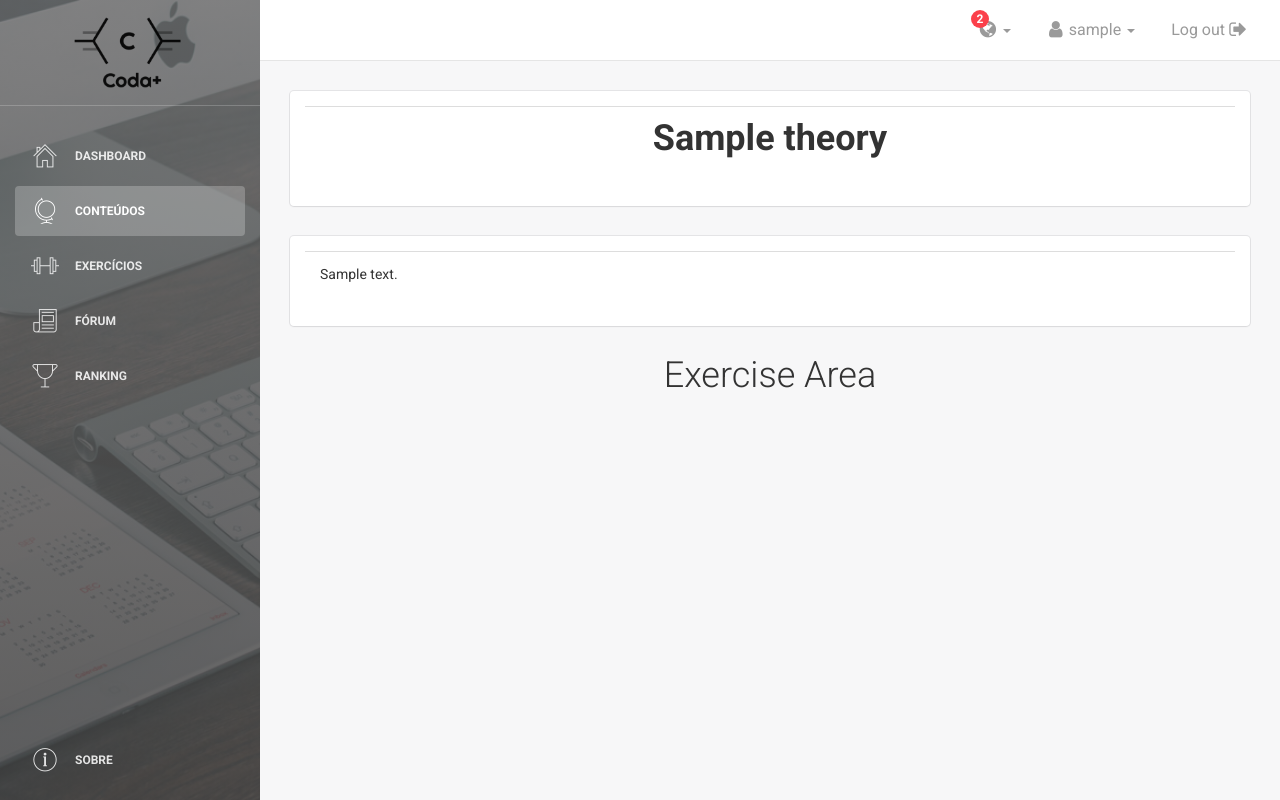
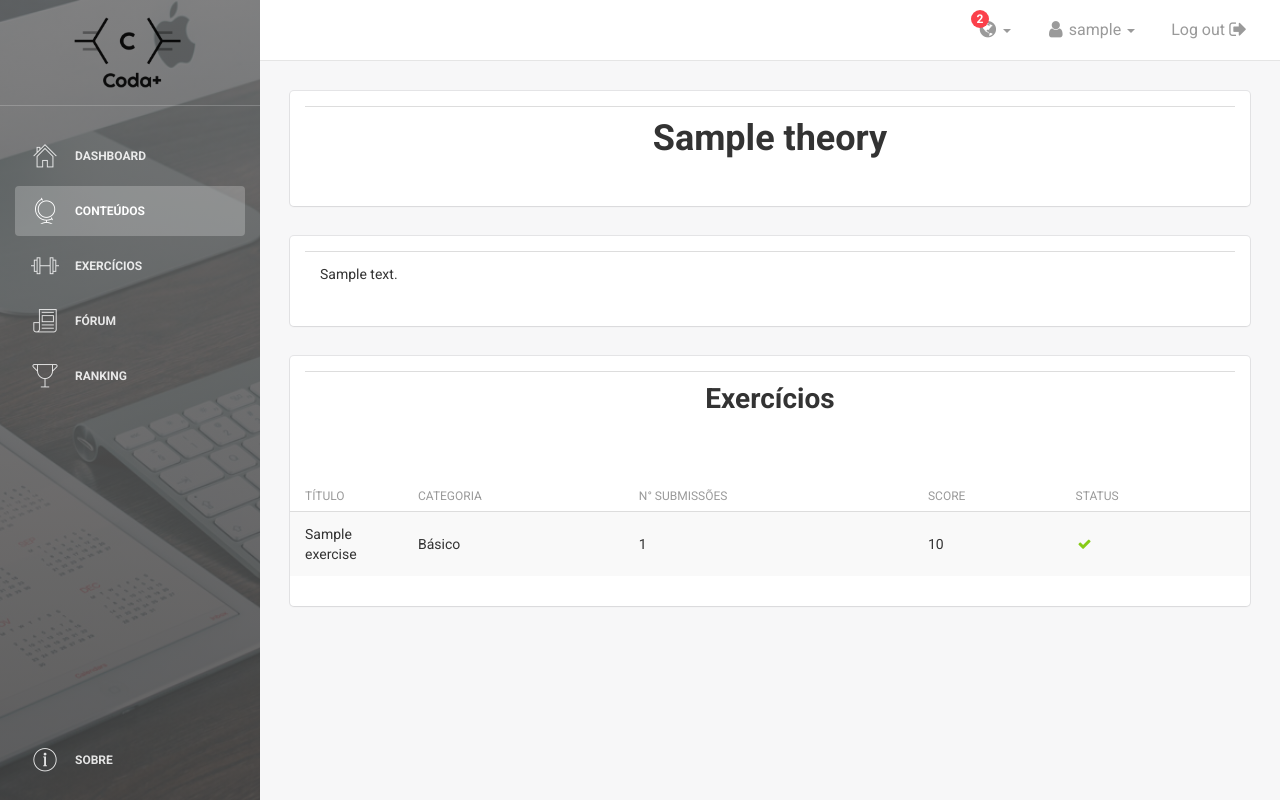
Before and after one commit to CodaMais/CodaMais, a Django app: a page that uses CodaMais/theory/templates/theory_details.html in a window 1280 px wide. Run offline with Django 3.2, Linux system fonts and the light colour scheme; a user stored in the database is signed in; tables that the repository leaves empty hold one stand-in row (values such as "Sample post"); parts of the project's set-up code (start-up, migrations or seed data) failed here and were passed over; some libraries are stand-ins or nearby versions.

Commit message:
Showing exercises to theory.
Signed-off-by: Ronyell Henrique dos Santos <ronyellhenrique@gmail.com>
Signed-off-by: Allan Nobre <allanjefrey9@hotmail.com>

```diff
--- a/CodaMais/theory/templates/theory_details.html
+++ b/CodaMais/theory/templates/theory_details.html
@@ -44,8 +44,57 @@
         </table>
       </div>
   </div>
-      <h2>
-          <center>Exercise Area</center>
-      </h2>
+  <div class="card">
+      <div class="header" id=header style="text-align:center;">
+        <table class="table">
+          <tr>
+            <td>
+              <h3 class="title"><b>Exercícios</b></h3>
+            </td>
+          </tr>
+        </table>
+      </div>
+
+      <!-- Tab panes -->
+      <div class="tab-content faq-cat-content">
+          <div class="tab-pane active in fade" id="faq-cat-1">
+            <div class="list-group">
+              <div class="content table-responsive table-full-width">
+                  <table class="table table-hover table-striped">
+                      <thead>
+                        <th>Título</th>
+                        <th id=align>Categoria</th>
+                        <th id=align>N° Submissões</th>
+                        <th id=align>Score</th>
+                        <th id=align>Status</th>
+                      </thead>
+                      <tbody>
+                        {% for exercise,user_exercise in list_theory_exercises %}
+                            <tr class='clickable-row' data-href="{% url 'show_exercise' exercise.id%}">
+                              <td id=column>
+                                {{exercise.title|truncatechars:40}}
+                              </td>
+                              <td id=align>{{exercise.get_category_display}}</td>
+                              <td id=align>{{user_exercise.number_submission}}</td>
+                              <td id=align>{{exercise.score}}</td>
+                              <td id=align>
+                                  {% if user_exercise.status == True %}
+                                    <i class="fa fa-check text-success"></i>
+                                  {% elif user_exercise.status == False and user_exercise.number_submission %}
+                                    <i class="fa fa-times text-danger"></i>
+                                  {% else %}
+                                    <!-- Nothing to do -->
+                                  {% endif %}
+                              </td>
+                            </tr>
+                        {% endfor %}
+                      </tbody>
+                    </table>
+                  </div>
+            </div>
+          </div>
+
+
+  </div>
 
   {% endblock %}
--- a/CodaMais/theory/views.py
+++ b/CodaMais/theory/views.py
@@ -3,10 +3,13 @@ import logging
 
 # Django
 from django.shortcuts import render
+from django.contrib.auth.decorators import login_required
 
 # local Django
 from theory.models import Theory
 from exercise.models import Exercise
+from exercise.views import get_user_submissions_exercise
+
 
 # Loggers Config
 logging.basicConfig(level=logging.DEBUG)
@@ -14,6 +17,7 @@ logger = logging.getLogger(__name__)
 logger.setLevel(logging.DEBUG)
 
 
+@login_required
 def list_all_theories(request):
     theory_list = Theory.objects.all().order_by('-id')
     return render(request,
@@ -21,12 +25,22 @@ def list_all_theories(request):
                   {'theory_list': theory_list})
 
 
+@login_required
 def show_theory(request, id, title):
     theory = Theory.objects.get(id=id)
-    return render(request, 'theory_details.html', {'theory': theory})
+    user = request.user
+    list_theory_exercises = get_exercise_list_in_theory(user, theory)
+
+    return render(request,
+                  'theory_details.html', {
+                   'theory': theory,
+                   'list_theory_exercises': list_theory_exercises,
+                  })
 
 
-def get_exercise_list_in_theory(theory):
+def get_exercise_list_in_theory(user, theory):
     logger.info("Getting all exercises corresponding to theory: " + theory.title)
-    list_exercises = Exercise.objects.filter(theory=theory)
-    return list_exercises
+    list_exercises = Exercise.objects.filter(theory=theory, deprecated=False)
+    list_theory_exercises = get_user_submissions_exercise(user, list_exercises)
+
+    return list_theory_exercises
```
Also changed, not shown: CodaMais/theory/tests.py (+10 -2 lines).
